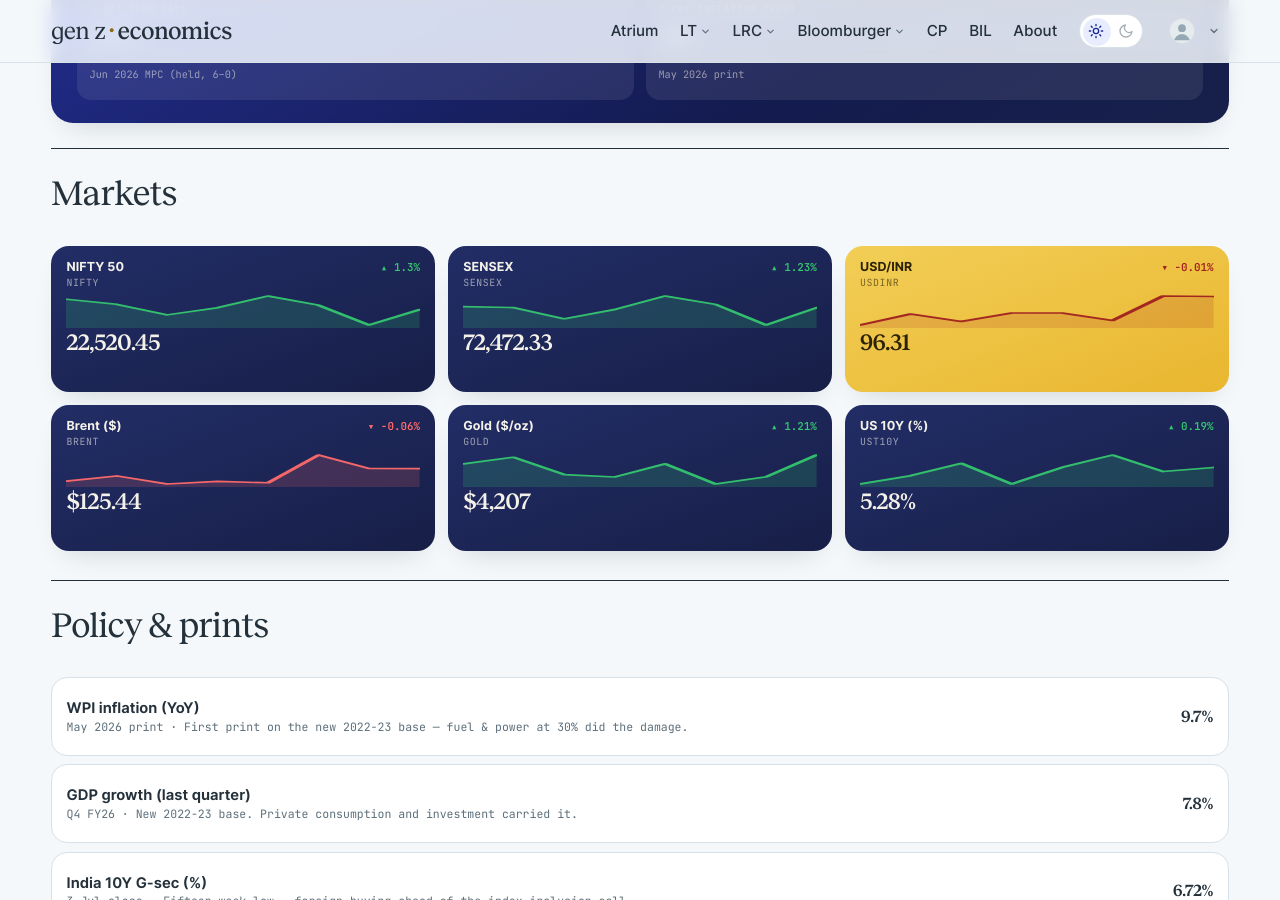
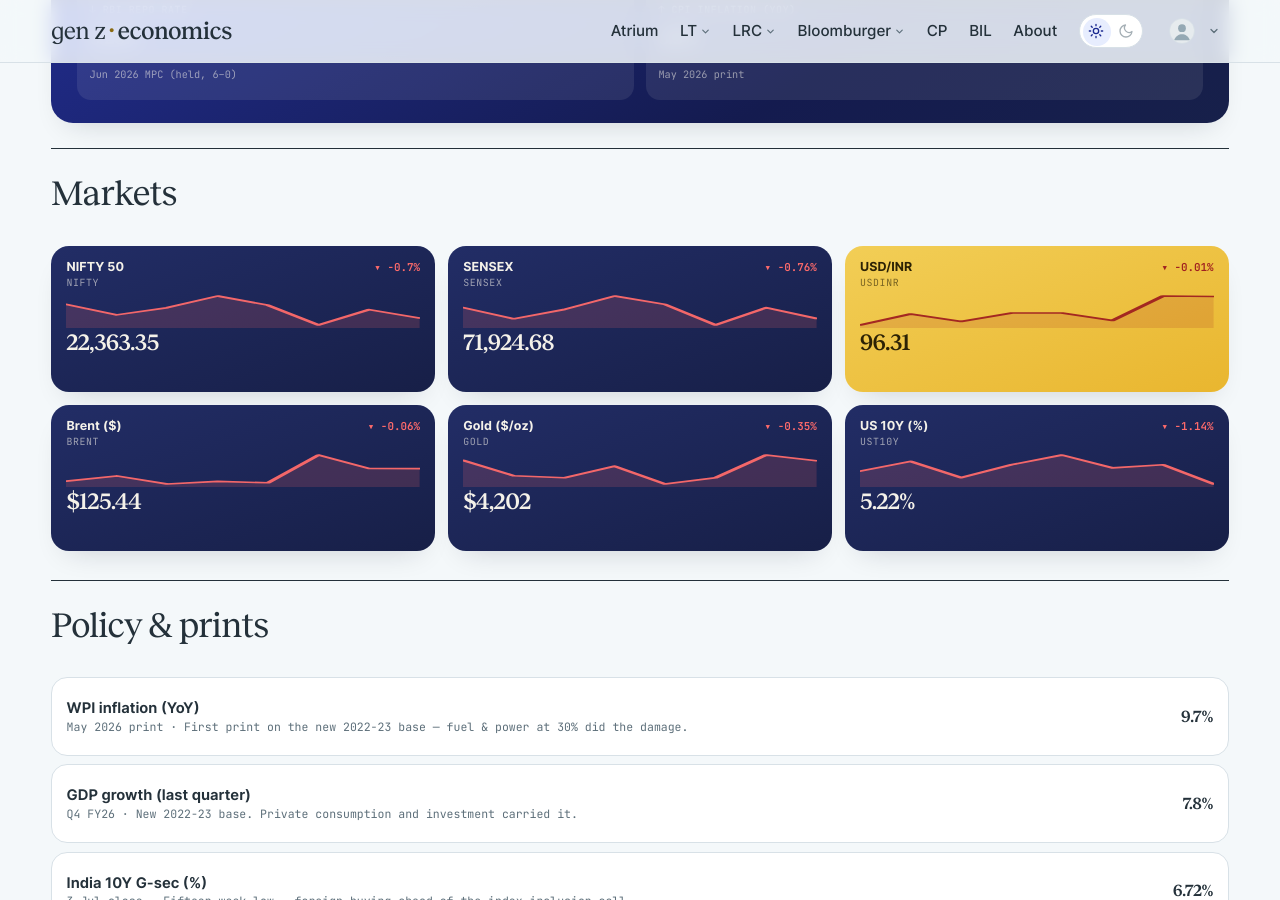
Before and after one commit to harsharya7021/genz-economics.com, a Jekyll site: the page built from macro-watch.html, in a window 1280 px wide and 900 px high, scrolled down 599 px. Built offline with Jekyll 4.4.1, drawn with Linux system fonts in a browser that asks for light colours; comment, search, counter and statistics services are not loaded.

Commit message:
data: morning market refresh

```diff
--- a/_data/macro.json
+++ b/_data/macro.json
@@ -1,34 +1,34 @@
 {
-  "as_of": "9 Oct 2026 close",
+  "as_of": "12 Oct 2026 close",
   "auto": {
     "nifty": {
       "label": "NIFTY 50",
-      "v": "22,520.45",
-      "chg": 1.3,
+      "v": "22,363.35",
+      "chg": -0.7,
       "spark": [
-        22716.199,
         22620.449,
         22421.949,
         22555.75,
         22776.1,
         22603.051,
         22231.801,
-        22520.449
+        22520.449,
+        22363.35
       ]
     },
     "sensex": {
       "label": "SENSEX",
-      "v": "72,472.33",
-      "chg": 1.23,
+      "v": "71,924.68",
+      "chg": -0.76,
       "spark": [
-        72529.07,
         72480.289,
         71909.703,
         72382.469,
         73067.812,
         72638.703,
         71593.242,
-        72472.328
+        72472.328,
+        71924.68
       ]
     },
     "usdinr": {
@@ -63,32 +63,32 @@
     },
     "gold": {
       "label": "Gold ($/oz)",
-      "v": "$4,207",
-      "chg": 1.21,
+      "v": "$4,202",
+      "chg": -0.35,
       "spark": [
-        4186.7,
         4202.3,
         4162.3,
         4156.8,
         4187.1,
         4140.7,
         4157.0,
-        4207.3
+        4216.3,
+        4201.5
       ]
     },
     "ust10y": {
       "label": "US 10Y (%)",
-      "v": "5.28%",
-      "chg": 0.19,
+      "v": "5.22%",
+      "chg": -1.14,
       "spark": [
-        5.24,
         5.26,
         5.29,
         5.24,
         5.28,
         5.31,
         5.27,
-        5.28
+        5.28,
+        5.22
       ]
     }
   },
--- a/_data/markets.yml
+++ b/_data/markets.yml
@@ -2,16 +2,15 @@
 # USD/INR) are refreshed each weekday morning by the market-data workflow;
 # the India 10Y G-Sec line is maintained by hand. Do not hand-edit the
 # live tickers — the job overwrites them.
-as_of: 9 Oct 2026
+as_of: 12 Oct 2026
 tickers:
 - symbol: NIFTY 50
   code: ^NSEI
-  value: 22,520.45
-  change: '+288.65'
-  pct: +1.30%
-  dir: up
+  value: 22,363.35
+  change: −157.10
+  pct: −0.70%
+  dir: down
   spark:
-  - 22716.199
   - 22620.449
   - 22421.949
   - 22555.75
@@ -19,14 +18,14 @@ tickers:
   - 22603.051
   - 22231.801
   - 22520.449
+  - 22363.35
 - symbol: SENSEX
   code: BSE
-  value: 72,472.33
-  change: '+879.09'
-  pct: +1.23%
-  dir: up
+  value: 71,924.68
+  change: −547.65
+  pct: −0.76%
+  dir: down
   spark:
-  - 72529.07
   - 72480.289
   - 71909.703
   - 72382.469
@@ -34,6 +33,7 @@ tickers:
   - 72638.703
   - 71593.242
   - 72472.328
+  - 71924.68
 - symbol: USD / INR
   code: FX
   value: '96.31'
```
